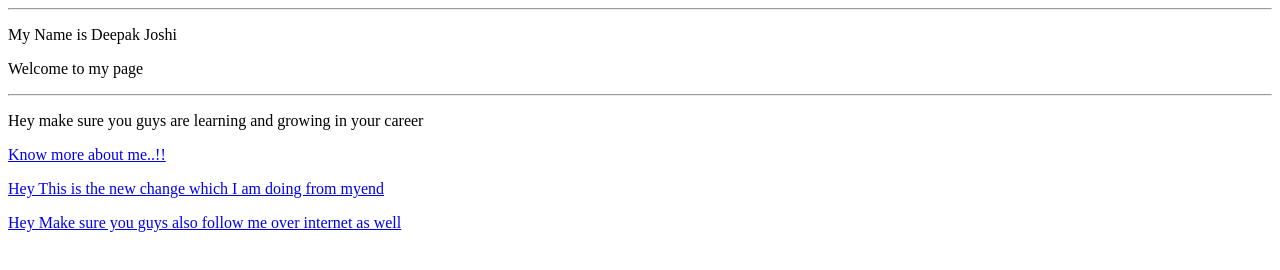
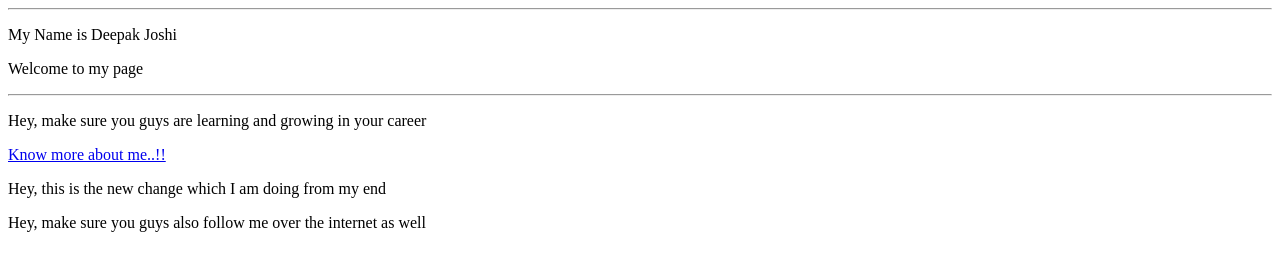
Before and after one commit to Joshideepak806/my-portfolio, a plain HTML site: page index.html in a window 1280 px wide. Drawn offline with Linux system fonts and the light colour scheme.

Commit message:
commit the changes

```diff
--- a/index.html
+++ b/index.html
@@ -1,18 +1,18 @@
 <!DOCTYPE html>
 <html>
 <head>
-    <title></title>
+    <title>My Page</title>
 </head>
 <body>
     <hr>
     <p>My Name is Deepak Joshi</p>
     <p>Welcome to my page</p>
     <hr>
-    <p>Hey make sure you guys are learning and growing in your career</p>
+    <p>Hey, make sure you guys are learning and growing in your career</p>
 
-    <a href=about.html"> Know more about me..!!
+    <a href="about.html">Know more about me..!!</a>
 
-    <p>Hey This is the new change which I am doing from myend</p>
-    <p>Hey Make sure you guys also follow me over internet as well</p>
+    <p>Hey, this is the new change which I am doing from my end</p>
+    <p>Hey, make sure you guys also follow me over the internet as well</p>
 </body>
 </html>
```
